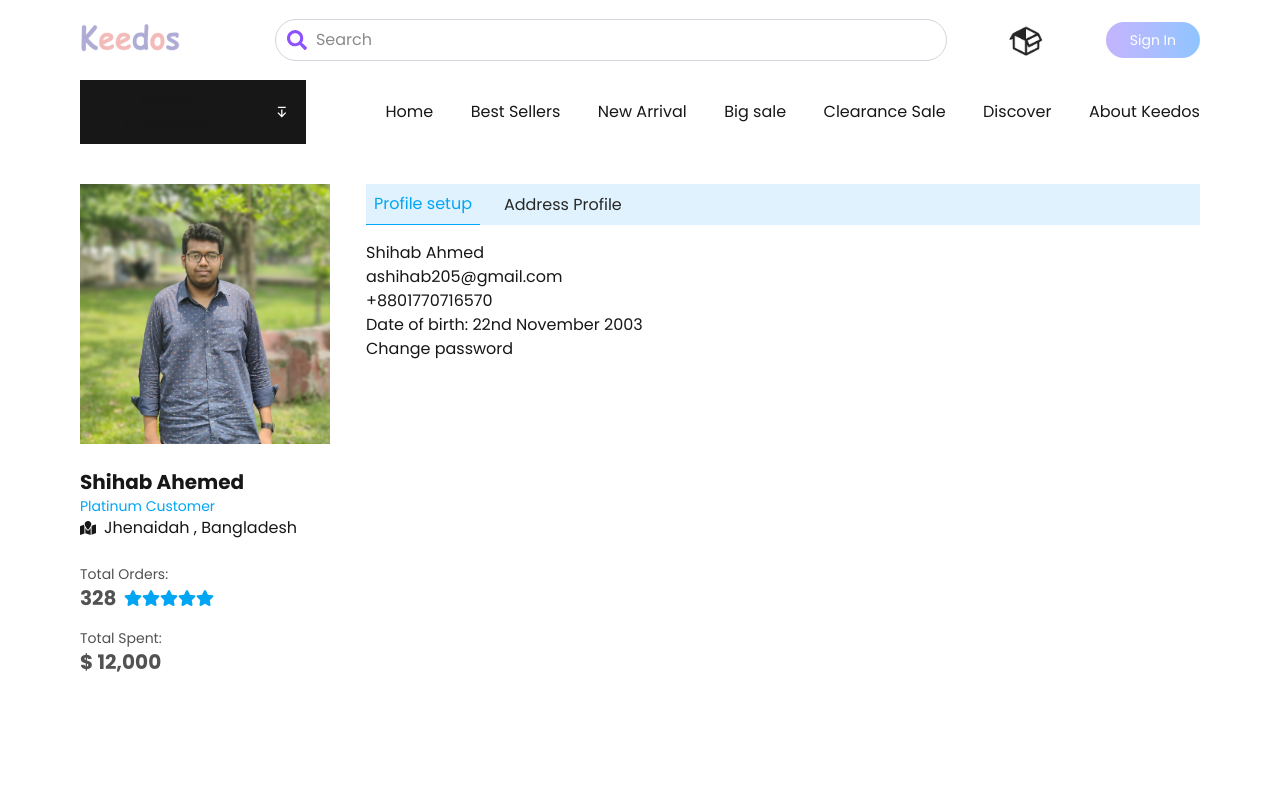
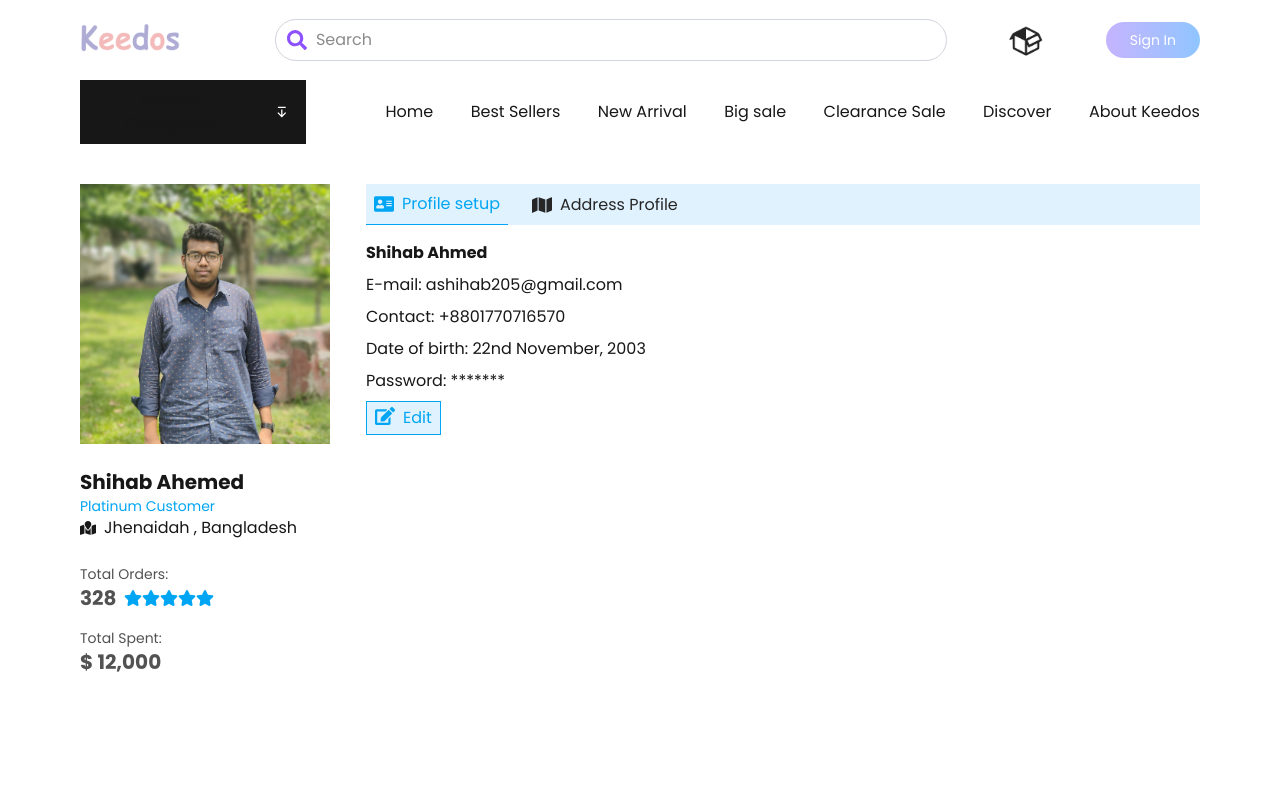
Before and after one commit to Shihab221/keedosweb, a Next.js app: page /userProfile in a window 1280 px wide. Shown: the top 798 px of the page. Built offline with nearby package versions, Linux system fonts and the light colour scheme; a web font is replaced by a local one.

Commit message:
profilke

```diff
--- a/app/(main)/productDetails/[id]/page.tsx
+++ b/app/(main)/productDetails/[id]/page.tsx
@@ -64,7 +64,7 @@ const page = ({}) => {
             <div className='flex flex-row items-center'>
               Rating: {" "}
               {[...Array(5)].map((_, i) => (
-              <FaStar key={i} size={14} className='text-yellow-500'/>
+              <FaStar key={i} size={14} className='text-sky-500'/>
                 ))}
 
             </div>
--- a/app/(main)/userLogin/page.tsx
+++ b/app/(main)/userLogin/page.tsx
@@ -14,7 +14,7 @@ const page = () => {
             <p className='text-sm text-neutral-900 '>Forgot Password?</p>
             <p className='text-sm text-neutral-500'>New to keedos? </p>
           </div>
-            <Link href="/userSignup" className='text-blue-500 underline items-end'><button className='border px-2 py-1 border-blue-400 text-blue-400 bg-blue-50 cursor-pointer'>SignUp</button></Link>
+            <Link href="/userSignup" className='text-sky-500 underline items-end'><button className='border px-2 py-1 border-sky-400 text-sky-500 bg-blue-50 cursor-pointer'>SignUp</button></Link>
         </div>
 
       </div>
--- a/app/(main)/userProfile/page.tsx
+++ b/app/(main)/userProfile/page.tsx
@@ -2,8 +2,8 @@
 import Image from 'next/image'
 import React from 'react'
 import profile from "../../../public/images/profile.jpg"
-import { FaStar } from 'react-icons/fa'
-import { FaMapLocation } from 'react-icons/fa6'
+import { FaAddressBook, FaAddressCard, FaEdit, FaMap, FaStar } from 'react-icons/fa'
+import { FaMapLocation, FaPerson, FaPersonFalling } from 'react-icons/fa6'
 import { useState } from 'react'
 const page = () => {
   const[activeTab,setActiveTab]=useState('profile');
@@ -48,14 +48,16 @@ const page = () => {
       <div className="flex space-x-4 mb-4 bg-sky-100  text-neutral-800 w-full">
         <button
           onClick={() => setActiveTab('profile')}
-          className={`${activeTab === 'profile' ? 'text-sky-500 border-b border-sky-500' : 'text-neutral-800'}  px-2 py-2 cursor-pointer`}
+          className={`flex flex-row gap-2 items-center ${activeTab === 'profile' ? 'text-sky-500 border-b border-sky-500' : 'text-neutral-800'}  px-2 py-2 cursor-pointer`}
         >
+          <FaAddressCard size={20}/>
           Profile setup
         </button>
         <button
           onClick={() => setActiveTab('address')}
-          className={`${activeTab === 'address' ? 'text-sky-500 border-b border-sky-500' : 'text-neutral-800'}  px-2 py-2 cursor-pointer `}
+          className={`flex flex-row gap-2 items-center ${activeTab === 'address' ? 'text-sky-500 border-b border-sky-500' : 'text-neutral-800'}  px-2 py-2 cursor-pointer `}
         >
+          <FaMap size={20}/>
           Address Profile
         </button>
       </div>
@@ -63,24 +65,32 @@ const page = () => {
 
         {/* profile setup */}
         {activeTab === 'profile' && (
-          <div>
-          <p>Shihab Ahmed</p>
-          <p>ashihab205@gmail.com</p>
-          <p>+8801770716570</p>
-          <p>Date of birth: 22nd November 2003</p>
-          <p>Change password</p>
+          <div className='flex flex-col gap-2 items-start'>
+          <p className='font-semibold'>Shihab Ahmed</p>
+          <p>E-mail: ashihab205@gmail.com</p>
+          <p>Contact: +8801770716570</p>
+          <p>Date of birth: 22nd November, 2003</p>
+          <p> Password: *******</p>
+          <button className='flex flex-row gap-2 cursor-pointer px-2 py-1 border border-sky-500 text-sky-500 bg-sky-100'>
+            <FaEdit size={20}/>
+            Edit
+          </button>
         </div>
         )}
 
 
         {/* address profile */}
         {activeTab === 'address' && (
-          <div>
+          <div className='flex flex-col gap-2 items-start'>
            <p>DEFAULT SHIPPING ADDRESS</p>
-           <p>Shihab Ahemed</p>
+           <p className='font-semibold'>Shihab Ahemed</p>
            <p>House no - 0-687</p>
            <p>Jhenaidah, Bangladesh</p>
            <p>(+880)1770716570</p>
+           <button className='flex flex-row gap-2 cursor-pointer px-2 py-1 border border-sky-500 text-sky-500 bg-sky-100'>
+            <FaEdit size={20}/>
+            Edit
+          </button>
         </div>
       )}
       </div>
--- a/components/productCard.tsx
+++ b/components/productCard.tsx
@@ -57,7 +57,7 @@ const ProductCard = ({title, price, rating, reviews, badge, badgeColor, discount
         <p className='font-semibold mt-2'>{title}</p>
         <div className='flex flex-row items-center'>
         {[...Array(5)].map((_, i) => (
-          <FaStar key={i} size={14} className='text-yellow-500'/>
+          <FaStar key={i} size={14} className='text-sky-500'/>
         ))}
             <p className='text-xs px-1'>({reviews})</p>
         </div>
```
